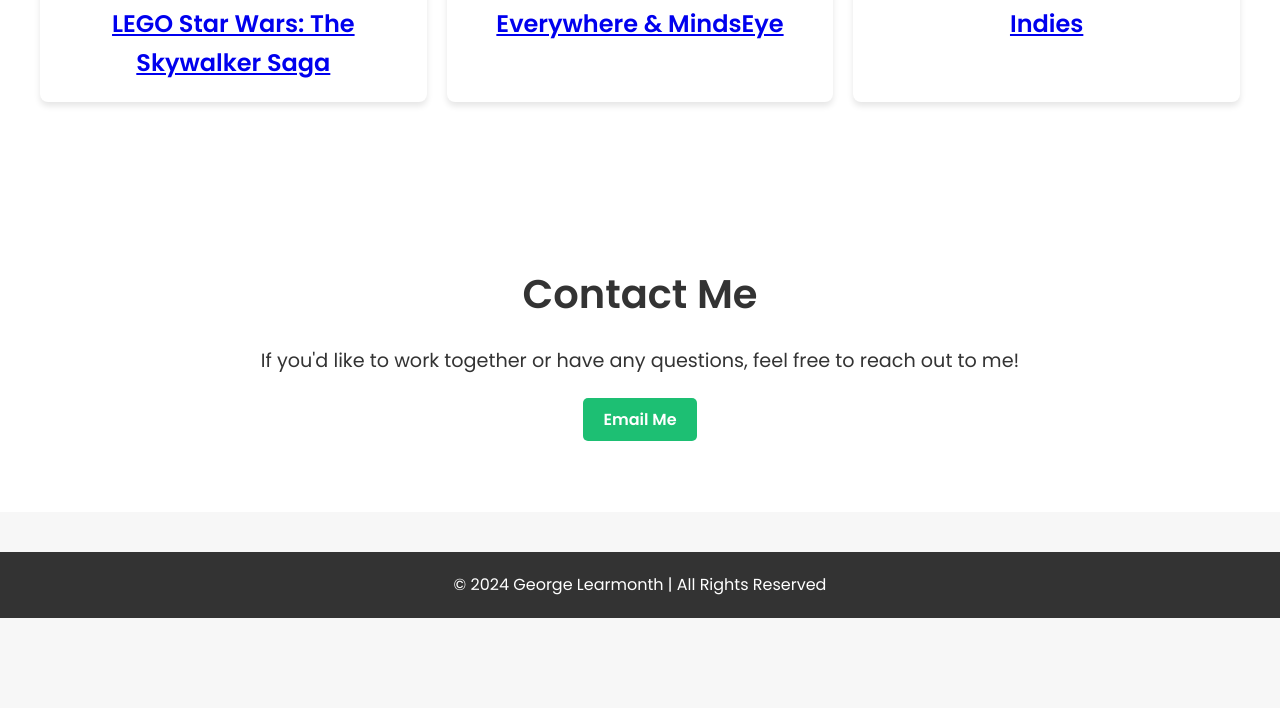
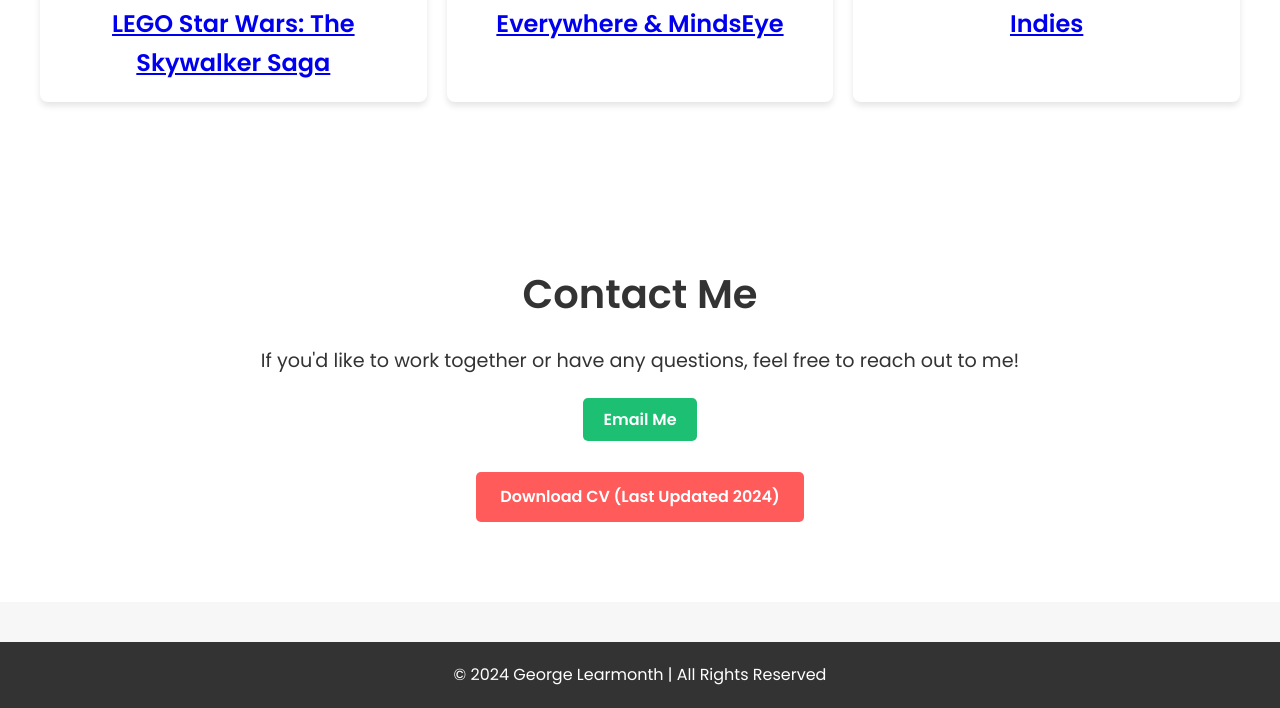
Before and after one commit to Leiwaan/leiwaan.github.io, a plain HTML site: page index.html in a window 1280 px wide. Shown: the part 691-1399 px from the top of the page. Before the commit the page ends 1309 px from the top, so only its background shows below. Drawn offline with Linux system fonts and the light colour scheme.

Commit message:
added CV button, updated hyperlinks

```diff
--- a/index.html
+++ b/index.html
@@ -63,6 +63,13 @@
       <h2>Contact Me</h2>
       <p>If you'd like to work together or have any questions, feel free to reach out to me!</p>
       <a href="mailto:leiwaan@gmail.com" class="cta-btn">Email Me</a>
+
+      <!-- Download CV Button -->
+      <div class="cv-download">
+        <a href="George_Learmonth_CV.pdf" download class="cta-btn">Download CV (Last Updated 2024)</a>
+      </div>
+    </div>
+
     </div>
   </section>
 
--- a/styles.css
+++ b/styles.css
@@ -172,3 +172,22 @@ footer p {
     font-size: 1rem;
   }
 }
+
+.cv-download {
+  margin-top: 20px;
+}
+
+.cv-download .cta-btn {
+  background-color: #ff5b5b;
+  padding: 12px 24px;
+  color: #fff;
+  text-decoration: none;
+  border-radius: 5px;
+  font-weight: bold;
+  display: inline-block;
+  transition: background-color 0.3s ease;
+}
+
+.cv-download .cta-btn:hover {
+  background-color: #e04f4f;
+}
```
Also changed, not shown: 1 other file.
